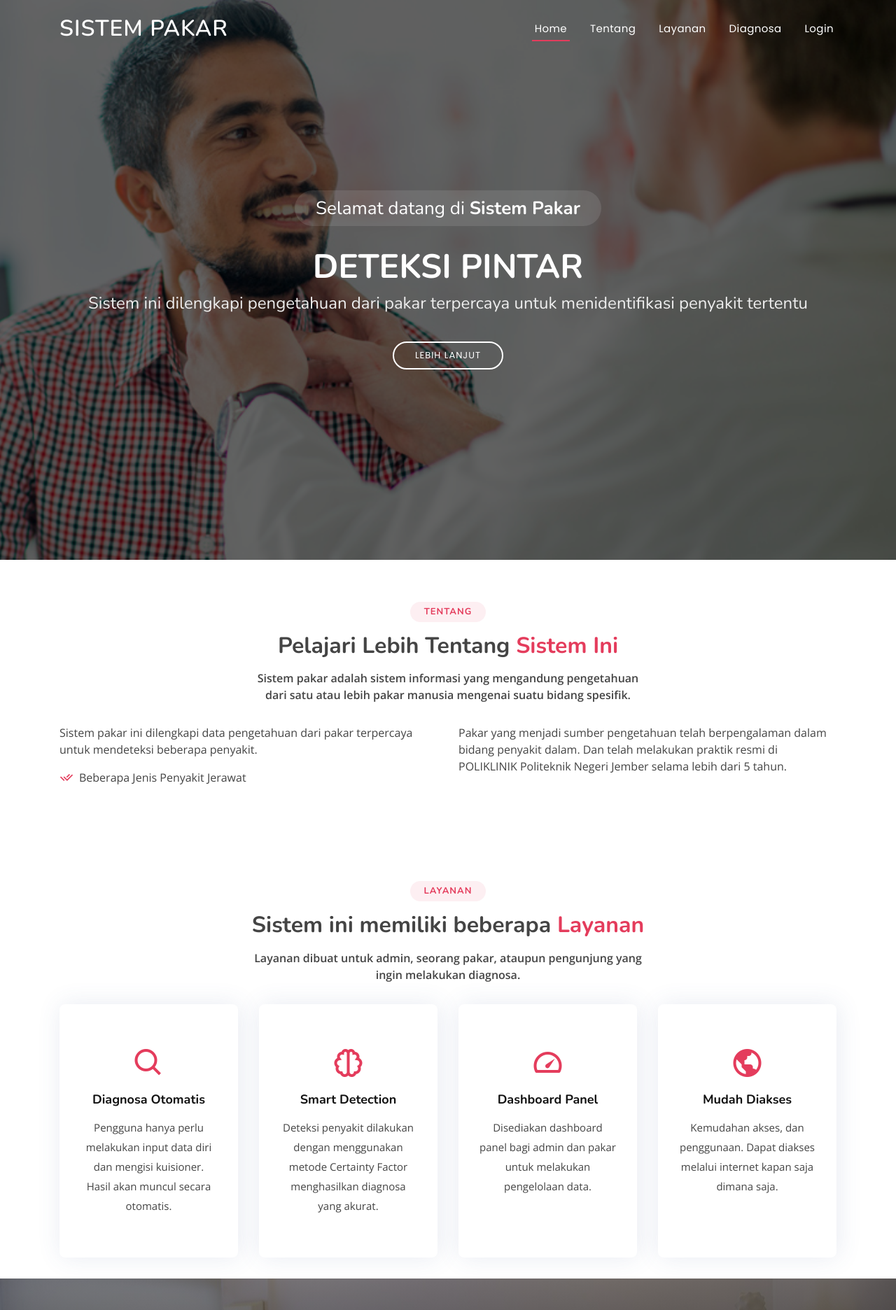
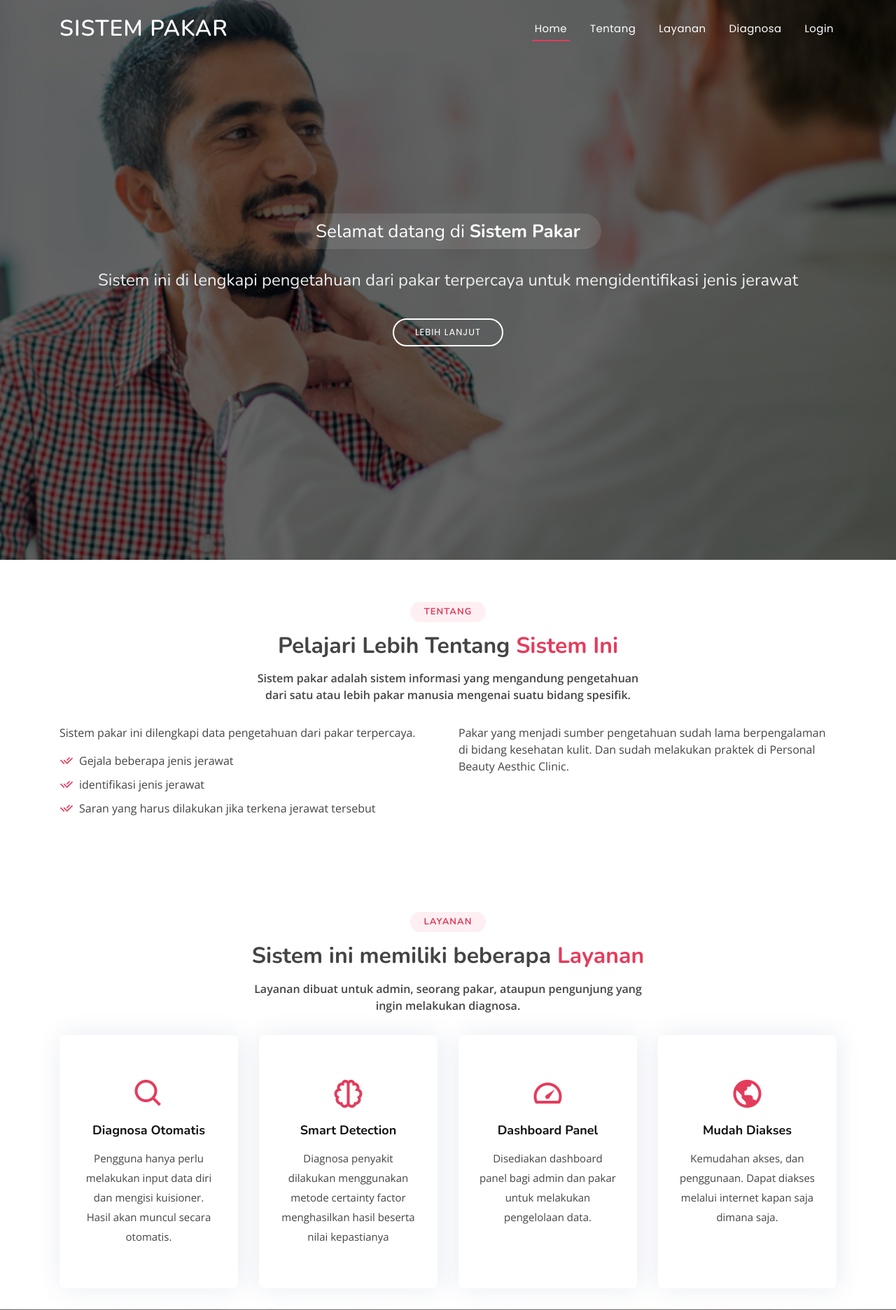
Before and after one commit to nadahasni-dot/spk-certainty-factor, a CodeIgniter app: page / in a window 1280 px wide. Shown: the top 1872 px of the page at 70% size. Run offline with CodeIgniter, Linux system fonts and the light colour scheme; some libraries are stand-ins or nearby versions.

Commit message:
delete copyright, update text on landing page

```diff
--- a/application/views/landing/landing_view.php
+++ b/application/views/landing/landing_view.php
@@ -23,8 +23,8 @@
     <section id="hero">
         <div class="hero-container">
             <h3>Selamat datang di <strong>Sistem Pakar</strong></h3>
-            <h1>DETEKSI PINTAR</h1>
-            <h2>Sistem ini dilengkapi pengetahuan dari pakar terpercaya untuk menidentifikasi penyakit tertentu</h2>
+            <!-- <h1>DETEKSI PINTAR</h1> -->
+            <h2>Sistem ini di lengkapi pengetahuan dari pakar terpercaya untuk mengidentifikasi jenis jerawat</h2>
             <a href="#about" class="btn-get-started scrollto">Lebih Lanjut</a>
         </div>
     </section><!-- End Hero -->
@@ -44,17 +44,22 @@
                 <div class="row content">
                     <div class="col-lg-6">
                         <p>
-                            Sistem pakar ini dilengkapi data pengetahuan dari pakar terpercaya untuk mendeteksi beberapa penyakit.
+                            Sistem pakar ini dilengkapi data pengetahuan dari pakar terpercaya.
                         </p>
-                        <ul>
+                        <!-- <ul>
 
                             <li><i class="ri-check-double-line"></i> Beberapa Jenis Penyakit Jerawat</li>
 
+                        </ul> -->
+                        <ul>
+                            <li><i class="ri-check-double-line"></i> Gejala beberapa jenis jerawat</li>
+                            <li><i class="ri-check-double-line"></i> identifikasi jenis jerawat</li>
+                            <li><i class="ri-check-double-line"></i> Saran yang harus dilakukan jika terkena jerawat tersebut</li>
                         </ul>
                     </div>
                     <div class="col-lg-6 pt-4 pt-lg-0">
                         <p>
-                            Pakar yang menjadi sumber pengetahuan telah berpengalaman dalam bidang penyakit dalam. Dan telah melakukan praktik resmi di POLIKLINIK Politeknik Negeri Jember selama lebih dari 5 tahun.
+                            Pakar yang menjadi sumber pengetahuan sudah lama berpengalaman di bidang kesehatan kulit. Dan sudah melakukan praktek di Personal Beauty Aesthic Clinic.
                         </p>
                     </div>
                 </div>
@@ -85,7 +90,7 @@
                         <div class="icon-box">
                             <div class="icon"><i class="bx bx-brain"></i></div>
                             <h4 class="title"><a href="">Smart Detection</a></h4>
-                            <p class="description">Deteksi penyakit dilakukan dengan menggunakan metode Certainty Factor menghasilkan diagnosa yang akurat.</p>
+                            <p class="description">Diagnosa penyakit dilakukan menggunakan metode certainty factor menghasilkan hasil beserta nilai kepastianya</p>
                         </div>
                     </div>
 
--- a/application/views/template/landing/landing_footer_view.php
+++ b/application/views/template/landing/landing_footer_view.php
@@ -4,7 +4,9 @@
 
         <div class="mr-md-auto text-center text-md-left">
             <div class="copyright">
-                &copy; Copyright <strong><span>Sistem Pakar</span></strong>. All Rights Reserved
+                <!-- &copy; Copyright  -->
+                <strong><span>Sistem Pakar</span></strong>.
+                <!-- All Rights Reserved -->
             </div>
             <div class="credits">
                 <!-- All the links in the footer should remain intact. -->
```
